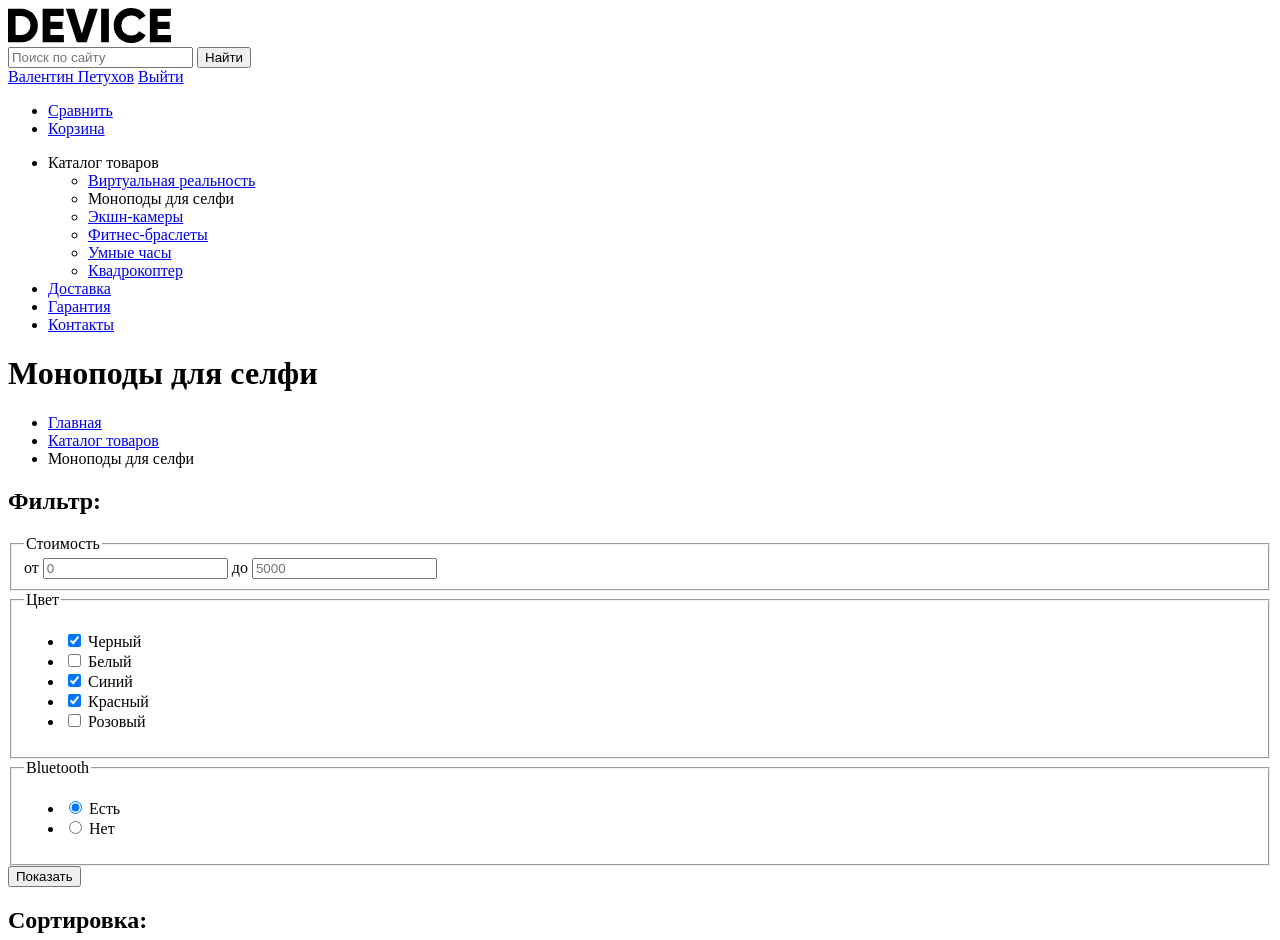
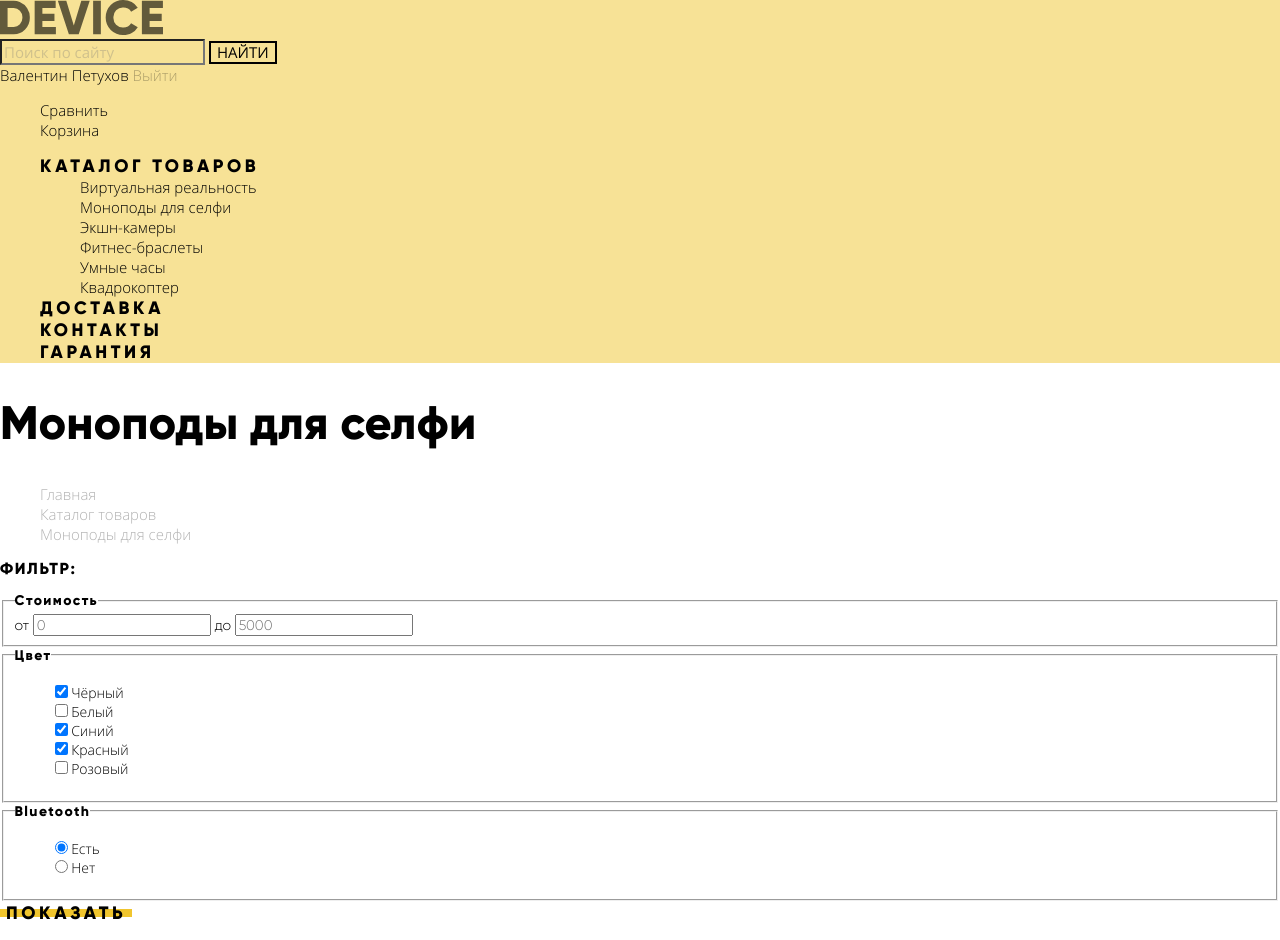
Before and after one commit to dmitry-buyan/268075-device-31, a plain HTML site: page catalog.html in a window 1280 px wide. Shown: the top 940 px of the page. Drawn offline with Linux system fonts and the light colour scheme.

Commit message:
стилизация внутренней страницы. продолжу на работе

```diff
--- a/catalog.html
+++ b/catalog.html
@@ -8,144 +8,146 @@
     <link rel="icon" href="img/favicons/icon.svg" type="image/svg+xml">
     <link rel="apple-touch-icon" href="img/favicons/apple.png">
     <link rel="manifest" href="manifest.webmanifest">
+    <link rel="stylesheet" href="css/normalize.css">
+    <link rel="stylesheet" href="css/style.css">
   </head>
-  <body>
-    <header>
-      <a href="index.html">
-        <img src="img/logo-header.svg" width="163" height="35" alt="Логотип магазина Девайс">
+  <body class="page-inner">
+    <header class="header">
+      <a class="header__logo logo logo--header" href="index.html">
+        <img class="logo__img" src="img/logo-header.svg" width="163" height="35" alt="Логотип магазина Девайс">
       </a>
-      <form method="post" action="https://echo.htmlacademy.ru">
-        <input type="search" placeholder="Поиск по сайту">
-        <button type="submit">Найти</button>
+      <form class="header__search-form search-form" method="post" action="https://echo.htmlacademy.ru">
+        <input class="search-form__input" type="search" placeholder="Поиск по сайту">
+        <button class="search-form__button" type="submit">Найти</button>
       </form>
-      <div>
-        <a href="#">Валентин Петухов</a>
-        <a href="#">Выйти</a>
+      <div class="header__auth auth">
+        <a class="auth__link auth__link--header" href="#">Валентин Петухов</a>
+        <a class="auth__link auth__link--header auth__link--loggedin" href="#">Выйти</a>
       </div>
-      <ul>
-        <li><a href="#">Сравнить</a></li>
-        <li><a href="#">Корзина</a></li>
+      <ul class="header__cart cart">
+        <li><a class="cart__link" href="#">Сравнить</a></li>
+        <li><a class="cart__link" href="#">Корзина</a></li>
       </ul>
-      <nav>
-        <ul>
-          <li>
-            <a>Каталог товаров</a>
-            <ul>
-              <li><a href="#">Виртуальная реальность</a></li>
-              <li><a>Моноподы для селфи</a></li>
-              <li><a href="#">Экшн-камеры</a></li>
-              <li><a href="#">Фитнес-браслеты</a></li>
-              <li><a href="#">Умные часы</a></li>
-              <li><a href="#">Квадрокоптер</a></li>
+      <nav class="header__nav nav">
+        <ul class="nav__list">
+          <li class="nav__item">
+            <a class="nav__link nav__link--header" href="#">Каталог товаров</a>
+            <ul class="nav__dropdown dropdown">
+              <li class="dropdown__item"><a class="dropdown__link" href="#">Виртуальная реальность</a></li>
+              <li class="dropdown__item"><a class="dropdown__link" href="catalog.html">Моноподы для селфи</a></li>
+              <li class="dropdown__item"><a class="dropdown__link" href="#">Экшн-камеры</a></li>
+              <li class="dropdown__item"><a class="dropdown__link" href="#">Фитнес-браслеты</a></li>
+              <li class="dropdown__item"><a class="dropdown__link" href="#">Умные часы</a></li>
+              <li class="dropdown__item"><a class="dropdown__link" href="#">Квадрокоптер</a></li>
             </ul>
           </li>
-          <li><a href="#">Доставка</a></li>
-          <li><a href="#">Гарантия</a></li>
-          <li><a href="#">Контакты</a></li>
+          <li class="nav__item"><a class="nav__link nav__link--header" href="#">Доставка</a></li>
+          <li class="nav__item"><a class="nav__link nav__link--header" href="#">Контакты</a></li>
+          <li class="nav__item"><a class="nav__link nav__link--header" href="#">Гарантия</a></li>
         </ul>
       </nav>
     </header>
 
-    <main>
-      <h1>Моноподы для селфи</h1>
-      <ul>
-        <li><a href="index.html">Главная</a></li>
-        <li><a href="catalog.html">Каталог товаров</a></li>
-        <li><a>Моноподы для селфи</a></li>
+    <main class="catalog">
+      <h1 class="catalog__title">Моноподы для селфи</h1>
+      <ul class="catalog__breadcrumbs breadcrumbs">
+        <li class="breadcrumbs__item"><a class="breadcrumbs__link" href="index.html">Главная</a></li>
+        <li class="breadcrumbs__item"><a class="breadcrumbs__link" href="catalog.html">Каталог товаров</a></li>
+        <li class="breadcrumbs__item"><a class="breadcrumbs__link breadcrumbs__link--current">Моноподы для селфи</a></li>
       </ul>
-      <section>
-        <h2>Фильтр:</h2>
-        <form method="get" action="https://echo.htmlacademy.ru">
-          <fieldset>
-            <legend>Стоимость</legend>
+      <section class="catalog__filter filter">
+        <h2 class="filter__title">Фильтр:</h2>
+        <form class="filter__form form-filter" method="get" action="https://echo.htmlacademy.ru">
+          <fieldset class="form-filter__group form-filter__group--price">
+            <legend class="form-filter__title">Стоимость</legend>
             <label for="value-min">от </label>
             <input id="value-min" type="number" min="0" placeholder="0">
 
             <label for="value-max">до </label>
             <input id="value-max" type="number" max="10000" placeholder="5000">
           </fieldset>
-          <fieldset>
-            <legend>Цвет</legend>
-            <ul>
+          <fieldset class="form-filter__group">
+            <legend class="form-filter__title">Цвет</legend>
+            <ul class="form-filter__list">
               <li>
-                <input id="filter-color-black" type="checkbox" name="black" checked>
-                <label for="filter-color-black">Черный</label>
+                <input class="form-filter__input" id="filter-color-black" type="checkbox" name="black" checked>
+                <label class="form-filter__label" for="filter-color-black">Чёрный</label>
               </li>
               <li>
-                <input id="filter-color-white" type="checkbox" name="white">
-                <label for="filter-color-white">Белый</label>
+                <input class="form-filter__input" id="filter-color-white" type="checkbox" name="white">
+                <label class="form-filter__label" for="filter-color-white">Белый</label>
               </li>
               <li>
-                <input id="filter-color-blue" type="checkbox" name="blue" checked>
-                <label for="filter-color-blue">Синий</label>
+                <input class="form-filter__input" id="filter-color-blue" type="checkbox" name="blue" checked>
+                <label class="form-filter__label" for="filter-color-blue">Синий</label>
               </li>
               <li>
-                <input id="filter-color-red" type="checkbox" name="red" checked>
-                <label for="filter-color-red">Красный</label>
+                <input class="form-filter__input" id="filter-color-red" type="checkbox" name="red" checked>
+                <label class="form-filter__label" for="filter-color-red">Красный</label>
               </li>
               <li>
-                <input id="filter-color-pink" type="checkbox" name="pink">
-                <label for="filter-color-pink">Розовый</label>
+                <input class="form-filter__input" id="filter-color-pink" type="checkbox" name="pink">
+                <label class="form-filter__label" for="filter-color-pink">Розовый</label>
               </li>
             </ul>
           </fieldset>
-          <fieldset>
-            <legend>Bluetooth</legend>
-            <ul>
+          <fieldset class="form-filter__group">
+            <legend class="form-filter__title">Bluetooth</legend>
+            <ul class="form-filter__list">
               <li>
-                <input id="filter-bluetooth-true" type="radio" name="bluetooth" value="bluetooth-true" checked>
-                <label for="filter-bluetooth-true">Есть</label>
+                <input class="form-filter__input" id="filter-bluetooth-true" type="radio" name="bluetooth" value="bluetooth-true" checked>
+                <label class="form-filter__label" for="filter-bluetooth-true">Есть</label>
               </li>
               <li>
-                <input id="filter-bluetooth-false" type="radio" name="bluetooth" value="bluetooth-false">
-                <label for="filter-bluetooth-false">Нет</label>
+                <input class="form-filter__input" id="filter-bluetooth-false" type="radio" name="bluetooth" value="bluetooth-false">
+                <label class="form-filter__label" for="filter-bluetooth-false">Нет</label>
               </li>
             </ul>
           </fieldset>
-          <button type="submit">Показать</button>
+          <button class="form-filter__button button" type="submit">Показать</button>
         </form>
       </section>
-      <section>
-        <h2>Сортировка:</h2>
-        <ul>
-          <li><a>По цене</a></li>
-          <li><a href="#">По типу</a></li>
-          <li><a href="#">По популярности</a></li>
+      <section class="sorting">
+        <h2 class="sorting__title">Сортировка:</h2>
+        <ul class="sorting__list">
+          <li class="sorting__item"><a class="sorting__link sorting__link--current" href="#">По цене</a></li>
+          <li class="sorting__item"><a class="sorting__link" href="#">По типу</a></li>
+          <li class="sorting__item"><a class="sorting__link" href="#">По популярности</a></li>
         </ul>
-        <ul>
+        <ul class="sorting__list">
           <li><a>По возрастанию</a></li>
           <li><a href="#">По убыванию</a></li>
         </ul>
       </section>
       <section>
-        <h2>Список моноподов для селфи</h2>
+        <h2 class="visually-hidden">Список моноподов для селфи</h2>
         <ul>
           <li>
             <h3>Любительская селфи-палка</h3>
             <img src="img/catalog/item-1.jpg" width="360" height="380" alt="Любительская селфи-палка">
             <span>1 100 руб.</span>
-            <a href="#">В корзину</a>
+            <a class="button" href="#">В корзину</a>
             <a href="#">Добавить к сравнению</a>
           </li>
           <li>
             <h3>Профессиональная селфи-палка</h3>
             <img src="img/catalog/item-2.jpg" width="360" height="380" alt="Профессиональная селфи-палка">
             <span>1 500 руб.</span>
-            <a href="#">В корзину</a>
+            <a class="button" href="#">В корзину</a>
             <a href="#">Добавить к сравнению</a>
           </li>
           <li>
             <h3>Непотопляемая селфи-палка</h3>
             <img src="img/catalog/item-3.jpg" width="360" height="380" alt="Непотопляемая селфи-палка">
             <span>1 500 руб.</span>
-            <a href="#">В корзину</a>
+            <a class="button" href="#">В корзину</a>
             <a href="#">Добавить к сравнению</a>
           </li>
           <li>
             <h3>Селфи-палка "Следуй за мной"</h3>
             <img src="img/catalog/item-4.jpg" width="360" height="380" alt="Селфи-палка 'Следуй за мной'">
             <span>1 900 руб.</span>
-            <a href="#">В корзину</a>
+            <a class="button" href="#">В корзину</a>
             <a href="#">Добавить к сравнению</a>
           </li>
         </ul>
@@ -161,37 +163,37 @@
       </div>
     </main>
 
-    <footer>
+    <footer class="footer">
       <div>
-        <a href="index.html">
-          <img src="img/logo-footer.svg" width="163" height="35" alt="Логотип магазина Девайс">
+        <a class="footer__logo logo logo--footer" href="index.html">
+          <img class="logo__img" src="img/logo-footer.svg" width="163" height="35" alt="Логотип магазина Девайс">
         </a>
-        <div>
-          <a href="#">Валентин Петухов</a>
-          <a href="#">Выйти</a>
+        <div class="footer__auth auth">
+          <a class="auth__link auth__link--footer" href="#">Валентин Петухов</a>
+          <a class="auth__link auth__link--footer" href="#">Выйти</a>
         </div>
-        <ul>
-          <li><a href="#">Сравнить</a></li>
-          <li><a href="#">Корзина</a></li>
+        <ul class="footer__cart cart">
+          <li><a class="cart__link cart__link--footer" href="#">Сравнить</a></li>
+          <li><a class="cart__link cart__link--footer" href="#">Корзина</a></li>
         </ul>
       </div>
       <div>
         <p>Санкт-Петербург, набережная реки Карповки, 5, литера П.</p>
         <a href="tel:+78005558628">Тел.: +7 800 555-86-28</a>
-        <ul>
-          <li><a href="#">Доставка</a></li>
-          <li><a href="#">Гарантия</a></li>
-          <li><a href="#">Контакты</a></li>
+        <ul class="footer__nav nav">
+          <li class="nav__item"><a class="nav__link nav__link--footer" href="#">Доставка</a></li>
+          <li class="nav__item"><a class="nav__link nav__link--footer" href="#">Гарантия</a></li>
+          <li class="nav__item"><a class="nav__link nav__link--footer" href="#">Контакты</a></li>
         </ul>
       </div>
-      <section>
-        <h2>Мы в соцсетях</h2>
-        <ul>
-          <li><a href="">Наш Фейсбук</a></li>
-          <li><a href="">Наш Инстаграм</a></li>
-          <li><a href="">Наш Твиттер</a></li>
+      <section class="footer__socials socials">
+        <h2 class="visually-hidden">Мы в соцсетях</h2>
+        <ul class="socials__list">
+          <li class="socials__item"><a class="socials__link visually-hidden" href="">Наш Фейсбук</a></li>
+          <li class="socials__item"><a class="socials__link visually-hidden" href="">Наш Инстаграм</a></li>
+          <li class="socials__item"><a class="socials__link visually-hidden" href="">Наш Твиттер</a></li>
         </ul>
-        <a href="https://htmlacademy.ru/intensive/htmlcss">Разработано HTML Academy</a>
+        <a class="footer__copyright copyright visually-hidden" href="https://htmlacademy.ru/intensive/htmlcss">Разработано HTML Academy</a>
       </section>
     </footer>
   </body>
--- a/css/style.css
+++ b/css/style.css
@@ -57,6 +57,7 @@
   --status-normal: #f2f2f2;
   --status-hover: #eaeaea;
   --status-invalid: #f6dada;
+  --status-disabled: #a6a6a6;
 }
 
 body {
@@ -94,7 +95,7 @@ a {
   font-size: 18px;
   line-height: 22px;
   font-family: "Gilroy", "Arial", "Helvetica", sans-serif;
-  letter-spacing: 3.6px;
+  letter-spacing: 0.2em;
   text-transform: uppercase;
   text-align: center;
   color: var(--basic-black);
@@ -147,13 +148,22 @@ a {
   background-color: rgba(240, 197, 46, 0.3);
 }
 
-/*****************
+/***************************************************
 
-      HEADER
+                    HEADER
 
-*****************/
+***************************************************/
 .header {
   background-color: var(--special-yellow);
+}
+
+.page-inner .logo:hover,
+.page-inner .logo:focus {
+  opacity: 0.6;
+}
+
+.page-inner .logo:active {
+  opacity: 0.3;
 }
 
 /************ Search Form ************/
@@ -201,6 +211,10 @@ a {
 }
 
 .auth__link:active {
+  opacity: 0.3;
+}
+
+.auth__link--loggedin {
   opacity: 0.3;
 }
 
@@ -259,11 +273,11 @@ a {
   opacity: 0.3;
 }
 
-/*****************
+/***************************************************
 
-      MAIN
+                    MAIN
 
-*****************/
+***************************************************/
 
 /************ Slider Controls ************/
 
@@ -340,11 +354,11 @@ a {
   list-style-type: none;
 }
 
-/*****************
+/***************************************************
 
-      FOOTER
+                    FOOTER
 
-*****************/
+***************************************************/
 
 .footer {
   color: var(--basic-white);
@@ -399,11 +413,94 @@ a {
   list-style-type: none;
 }
 
-/*****************
+/***************************************************
 
-      POPUP
+                    CATALOG
 
-*****************/
+***************************************************/
+
+.catalog__title {
+  font-weight: 800;
+  font-size: 47px;
+  line-height: 58px;
+  font-family: "Gilroy", "Arial", "Helvetica", sans-serif;
+}
+
+/************ Breadcrumbs ************/
+
+.breadcrumbs {
+  list-style-type: none;
+}
+
+.breadcrumbs__link {
+  opacity: 0.3;
+}
+
+.breadcrumbs__link:hover,
+.breadcrumbs__link:focus {
+  opacity: 0.6;
+}
+
+.breadcrumbs__link:active {
+  opacity: 0.1;
+}
+
+/************ Filter ************/
+
+.filter__title {
+  font-weight: 800;
+  font-size: 16px;
+  line-height: 20px;
+  font-family: "Gilroy", "Arial", "Helvetica", sans-serif;
+  letter-spacing: 0.1em;
+  text-transform: uppercase;
+}
+
+.form-filter__group {
+  font-size: 14px;
+  line-height: 19px;
+}
+
+.form-filter__group--price {
+  line-height: 16px;
+  font-family: "Gilroy", "Arial", "Helvetica", sans-serif;
+}
+
+.form-filter__title {
+  font-weight: 800;
+  line-height: 17px;
+  font-family: "Gilroy", "Arial", "Helvetica", sans-serif;
+  letter-spacing: 0.1em;
+}
+
+.form-filter__list {
+  list-style-type: none;
+}
+
+.form-filter__input:disabled + .form-filter__label {
+  color: var(--status-disabled);
+}
+
+/************ Sorting ************/
+
+.sorting__title {
+  font-weight: 800;
+  font-size: 16px;
+  line-height: 20px;
+  font-family: "Gilroy", "Arial", "Helvetica", sans-serif;
+  letter-spacing: 0.1em;
+  text-transform: uppercase;
+}
+
+.sorting__list {
+  list-style-type: none;
+}
+
+/***************************************************
+
+                    POPUP
+
+***************************************************/
 
 /************ Feedback ************/
 
```
Also changed, not shown: index.html (+3 -2 lines).
